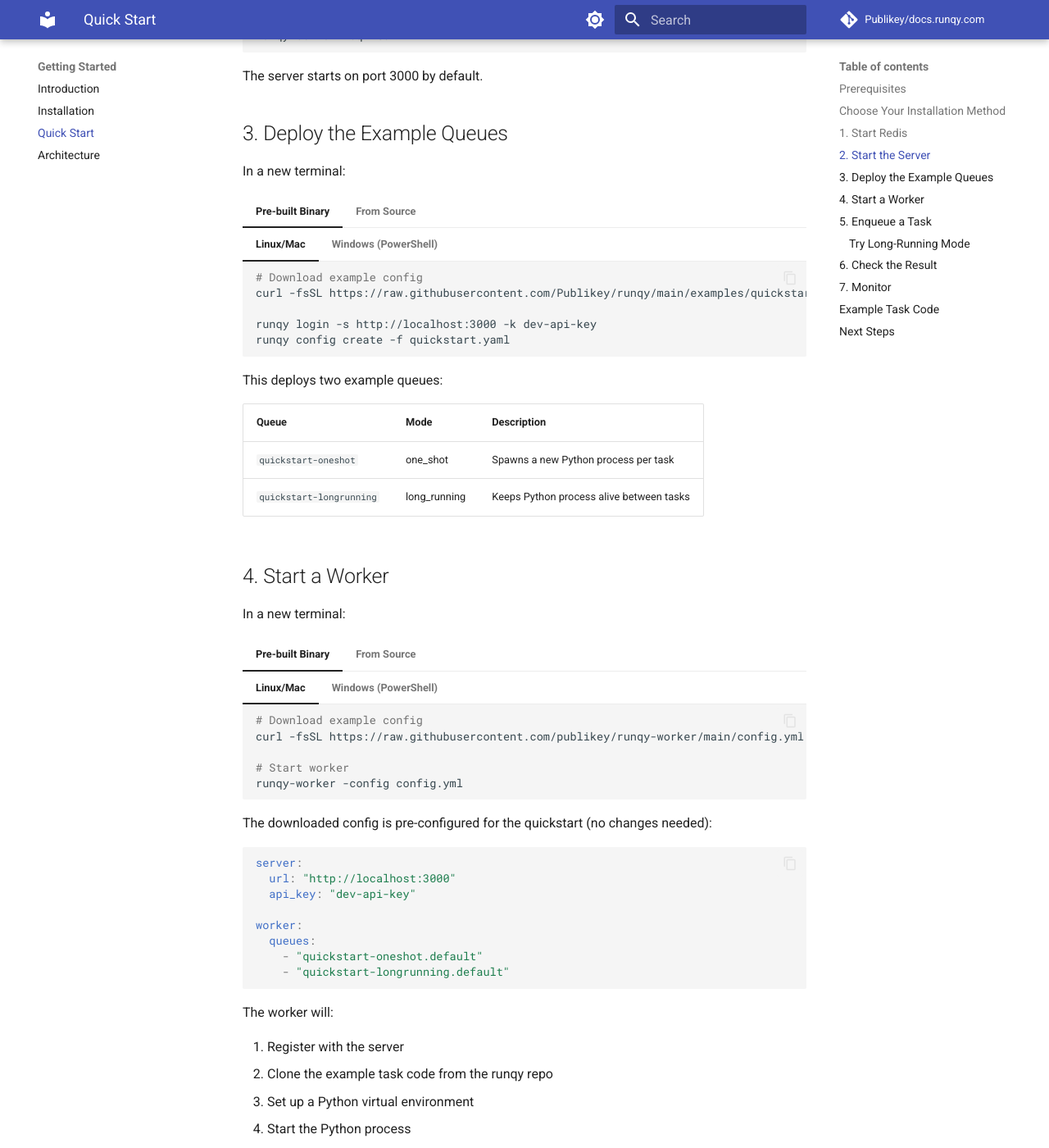
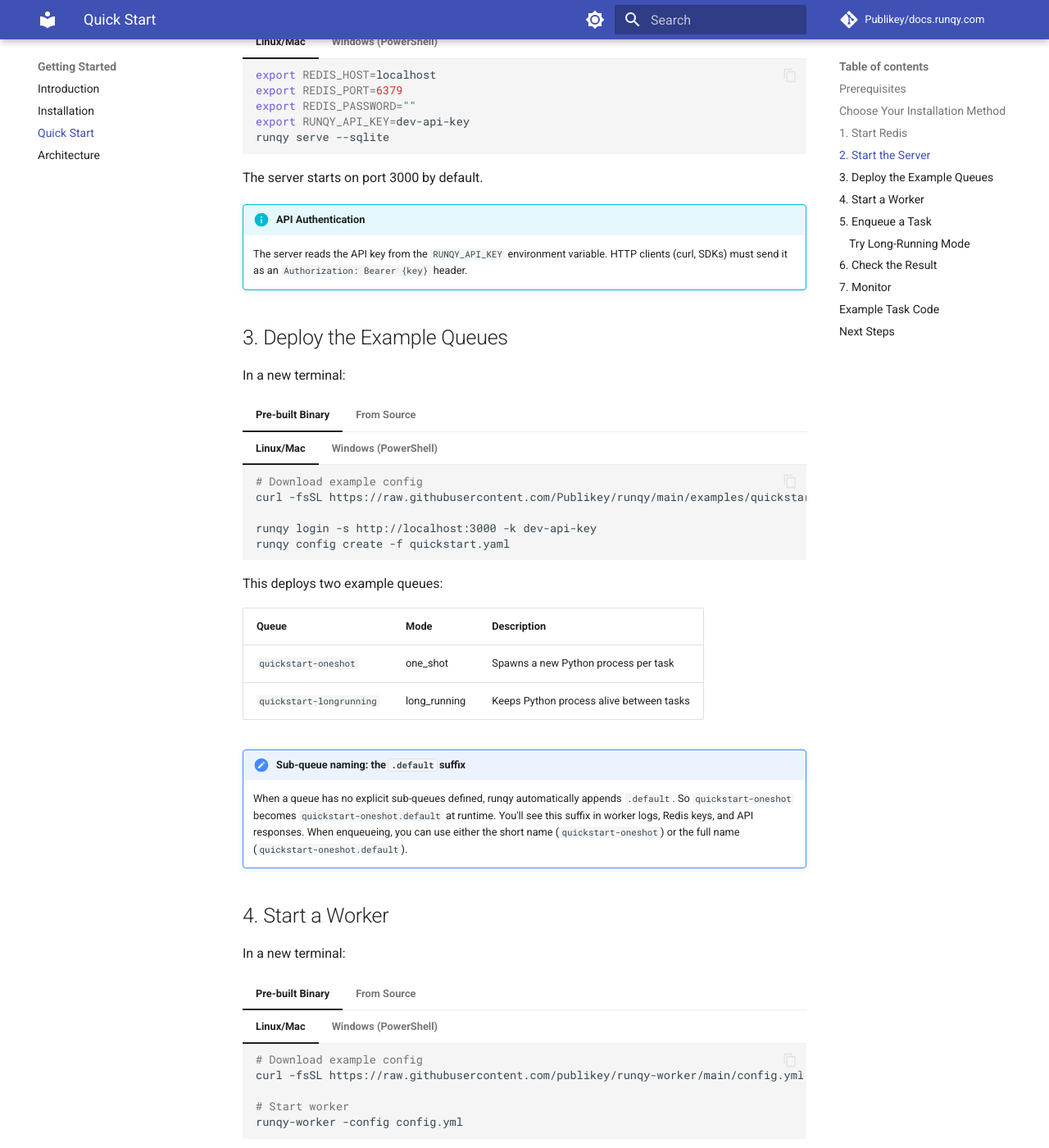
Before and after one commit to Publikey/docs.runqy.com, an MkDocs documentation site: the page built from docs/getting-started/quickstart.md, in a window 1280 px wide and 1400 px high, scrolled down 1516 px. Shown: the whole window at 82% size. Built offline with MkDocs 1.6.1 and Material for MkDocs 9.7.7, drawn with Linux system fonts in a browser that asks for light colours; comment, search, counter and statistics services are not loaded; some of the changed text lies outside the part shown.

Commit message:
Modify: doc ref to redis and data input

````diff
--- a/docs/getting-started/quickstart.md
+++ b/docs/getting-started/quickstart.md
@@ -79,8 +79,11 @@
 ## 1. Start Redis
 
 ```bash
-docker run -d --name redis -p 6379:6379 redis:alpine
+docker run -d --name redis -p 6379:6379 redis:7-alpine
 ```
+
+!!! warning "Redis 8.x is not supported"
+    runqy uses [asynq](https://github.com/hibiken/asynq) which relies on Lua scripts that are incompatible with Redis 8.x. Use **Redis 7.x** (`redis:7-alpine`). The Docker Compose files already pin this version.
 
 ## 2. Start the Server
 
@@ -131,6 +134,9 @@
         ```
 
 The server starts on port 3000 by default.
+
+!!! info "API Authentication"
+    The server reads the API key from the `RUNQY_API_KEY` environment variable. HTTP clients (curl, SDKs) must send it as an `Authorization: Bearer {key}` header.
 
 ## 3. Deploy the Example Queues
 
@@ -183,6 +189,9 @@
 |-------|------|-------------|
 | `quickstart-oneshot` | one_shot | Spawns a new Python process per task |
 | `quickstart-longrunning` | long_running | Keeps Python process alive between tasks |
+
+!!! note "Sub-queue naming: the `.default` suffix"
+    When a queue has no explicit sub-queues defined, runqy automatically appends `.default`. So `quickstart-oneshot` becomes `quickstart-oneshot.default` at runtime. You'll see this suffix in worker logs, Redis keys, and API responses. When enqueueing, you can use either the short name (`quickstart-oneshot`) or the full name (`quickstart-oneshot.default`).
 
 ## 4. Start a Worker
 
@@ -295,6 +304,21 @@
 !!! note "Queue name shorthand"
     You can omit the `.default` suffix when enqueueing. For example, `quickstart-oneshot` automatically resolves to `quickstart-oneshot.default`.
 
+??? info "Request format: nested vs flat"
+    The `/queue/add` endpoint accepts two formats:
+
+    **Nested format** (wraps payload in `"data"`):
+    ```json
+    {"queue": "myqueue", "timeout": 60, "data": {"operation": "uppercase", "data": "hello"}}
+    ```
+
+    **Flat format** (all extra fields become the payload):
+    ```json
+    {"queue": "myqueue", "timeout": 60, "operation": "uppercase", "data": "hello"}
+    ```
+
+    Both are equivalent. In the nested format, the `"data"` wrapper contains your task payload as-is. Note that in the quickstart example, the inner `"data"` key is a task input field (not the wrapper) — this is valid but can look confusing at first glance.
+
 ### Try Long-Running Mode
 
 To try long-running mode, just enqueue to `quickstart-longrunning.default` — the worker already listens on both queues.
````
